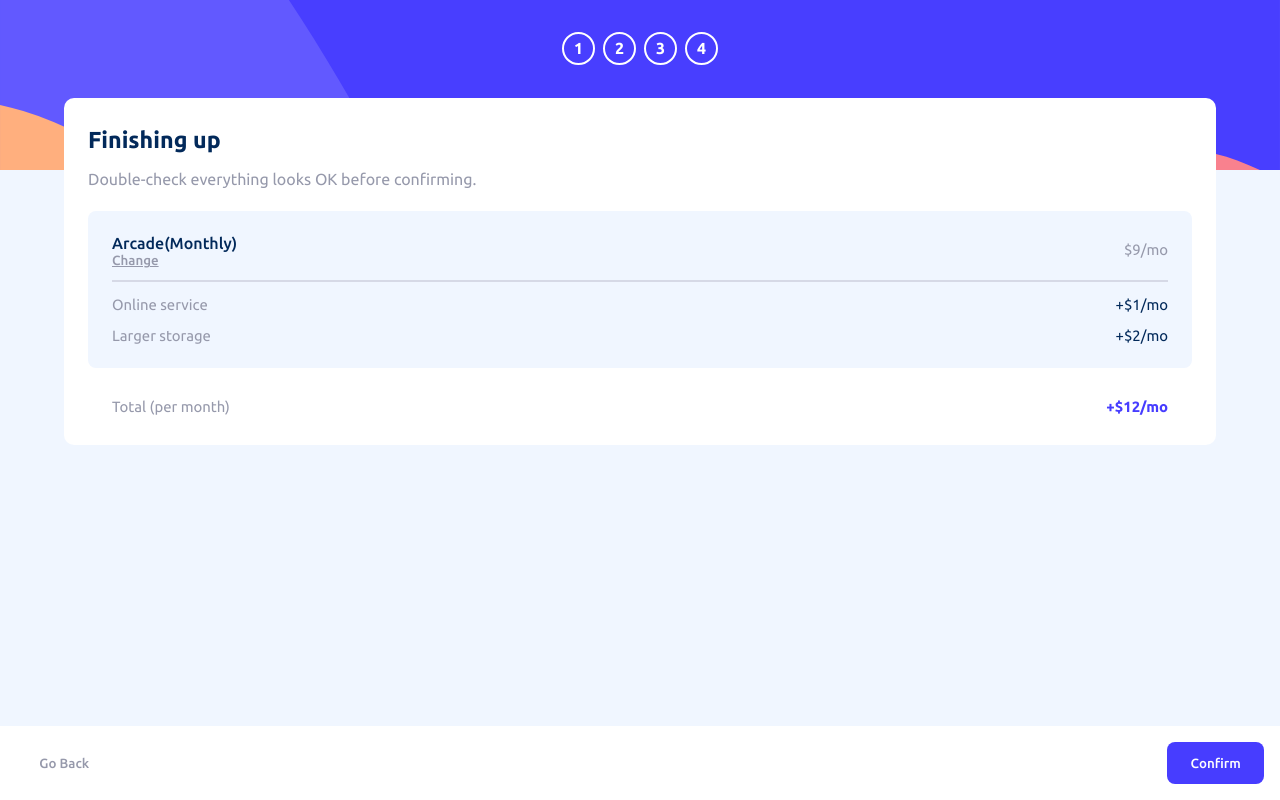
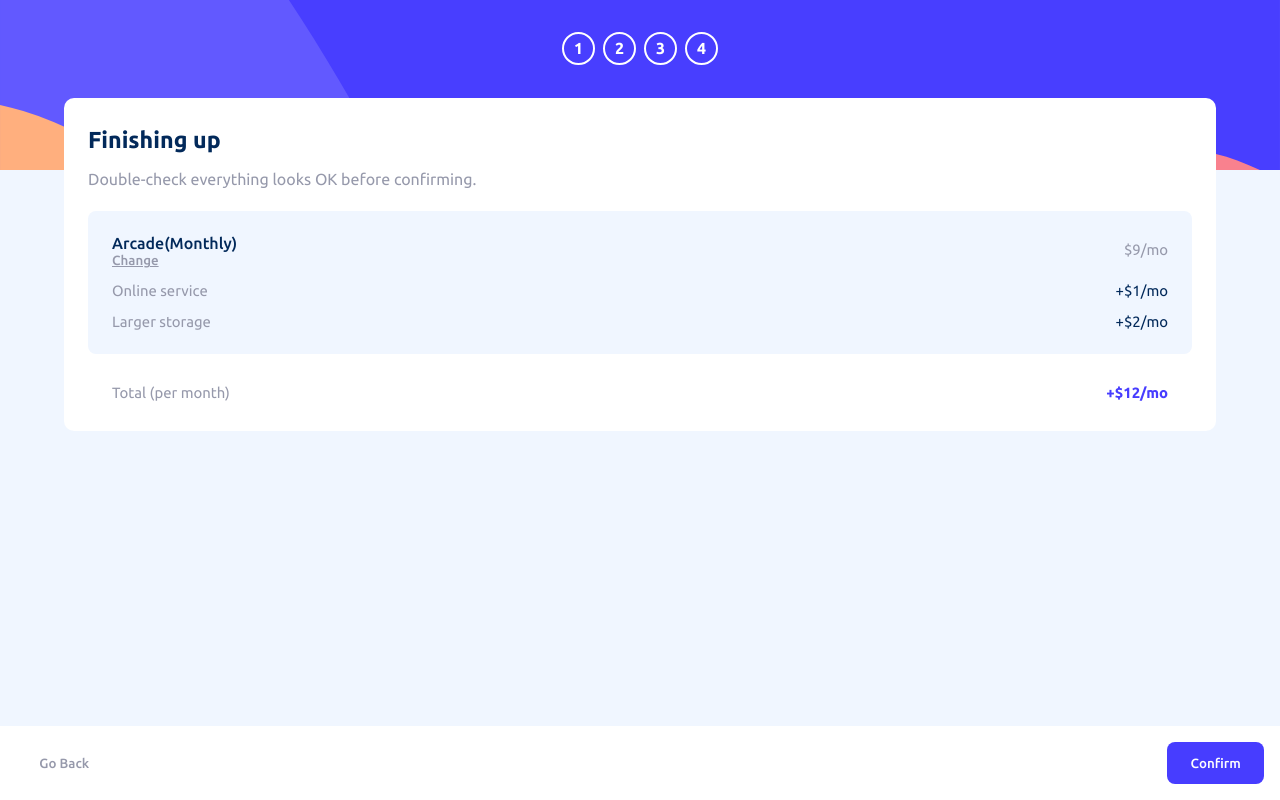
Before and after one commit to HamnaIshaq/multi-step-form, a React (Vite) app: page /summary in a window 1280 px wide. Built offline with nearby package versions, Linux system fonts and the light colour scheme.

Commit message:
Remove class "summary-plan-container"

```diff
--- a/src/components/SummaryInfo.jsx
+++ b/src/components/SummaryInfo.jsx
@@ -19,7 +19,7 @@ const SummaryInfo = ({ userPlan, setUserPlan, userAddOns, setUserAddOns }) => {
     <div>
       <div className="summary-info">
         <div className="padding-one-and-a-half-em">
-          <div className="flex justify-space-between summary-plan-container">
+          <div className="flex justify-space-between">
             <div className="summary-info-container flex flex-vertical">
               <strong className="marine-blue-color font-family-ubuntu-medium text-capitalize-first">{userPlan.plan}(Monthly)</strong>
               <Link to="/selectplan">
```
